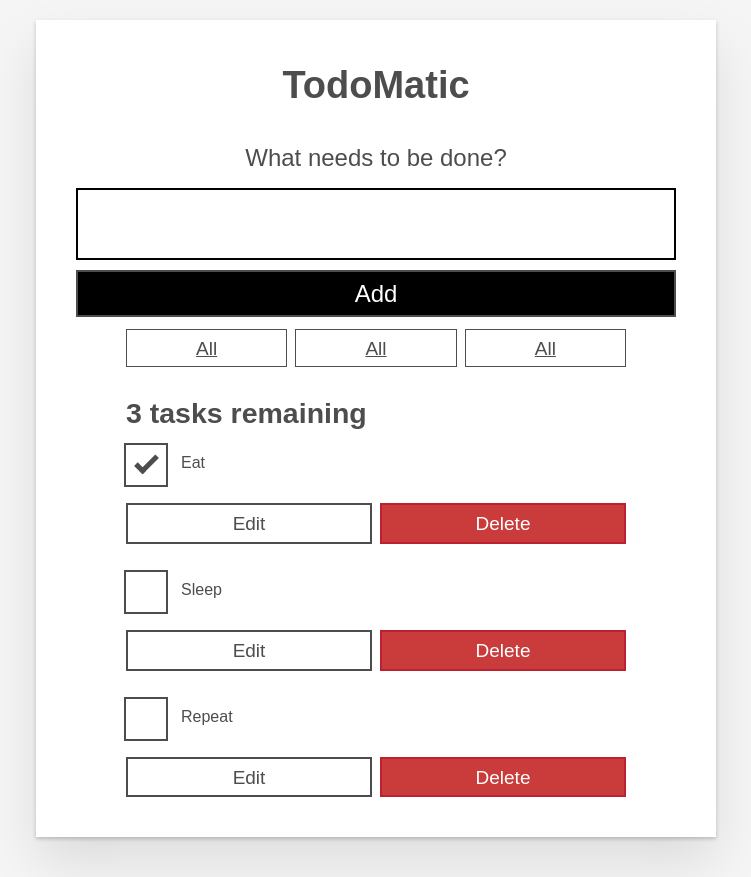
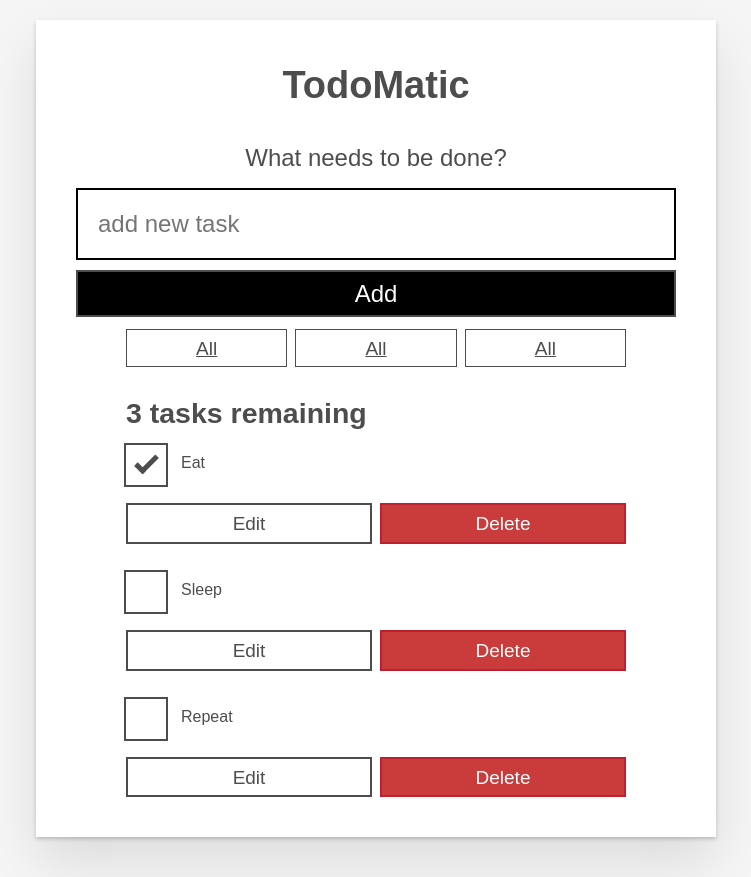
Before and after one commit to dgadish/todo_react, a React (Create React App) app: page / in a window 1280 px wide. Shown: the whole page, without its empty margins (264-1015 px from the left). Built offline with nearby package versions, Linux system fonts and the light colour scheme.

Commit message:
Added hint for to add task input form

```diff
--- a/src/components/Form.js
+++ b/src/components/Form.js
@@ -31,6 +31,7 @@ export default function Form(props) {
           className="input input__lg"
           name="text"
           autoComplete="off"
+          placeholder="add new task" //add hint/ placeholder
           value={name} // value in form is equal to user input
           onChange={handleChange} // when there is a change in the input the 'handleChange' function is called
         />
```
